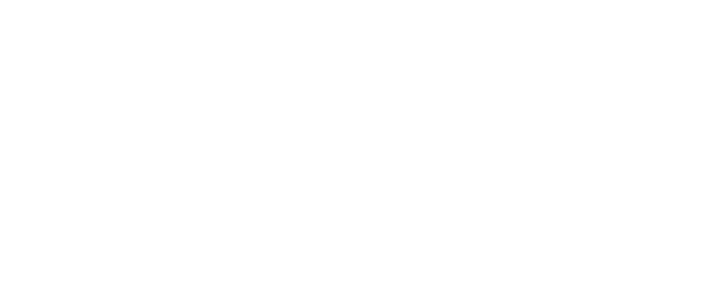
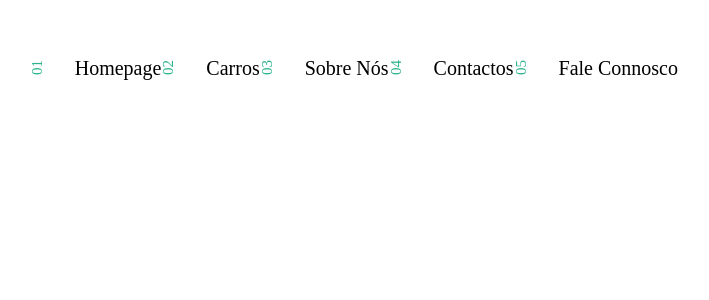
Before and after one commit to NunoPereiraSousa/moitascar, a Vue app: page / in a window 1280 px wide. Shown: the top 300 px of the page, without its empty margins (560-1269 px from the left). Built offline with nearby package versions, Linux system fonts and the light colour scheme.

Commit message:
Started ipadPro + navbar

```diff
--- a/css/style.css
+++ b/css/style.css
@@ -288,4 +288,35 @@
     margin: 1.875rem 0;
   }
 }
+
+.header__desktop {
+  width: 100%;
+}
+
+.header__desktop__links h5 {
+  font-size: 0.9375rem;
+  margin-right: 1.875rem;
+  -webkit-transform: rotate(-90deg);
+          transform: rotate(-90deg);
+  font-weight: 400;
+  color: #2cb28d;
+}
+
+@media (max-width: 23.375em) {
+  .header__desktop__links h5 {
+    margin: 0.75rem 1.875rem 0.75rem 0;
+  }
+}
+
+.header__desktop__links h3 {
+  font-weight: 500;
+  font-size: 1.25rem;
+}
+
+@media (max-width: 23.375em) {
+  .header__desktop__links h3 {
+    font-size: 1.125rem;
+    margin: 0.75rem 0;
+  }
+}
 /*# sourceMappingURL=style.css.map */
--- a/scss/_header.scss
+++ b/scss/_header.scss
@@ -187,4 +187,32 @@
       }
     }
   }
+
+  &__desktop {
+    width: 100%;
+
+    &__links {
+      h5 {
+        font-size: $_15px;
+        margin-right: $_30px;
+        transform: rotate(-90deg);
+        font-weight: 400;
+        color: $green;
+
+        @include breakpoint-down(phone) {
+          margin: 0.75rem $_30px 0.75rem 0;
+        }
+      }
+
+      h3 {
+        font-weight: 500;
+        font-size: $_20px;
+
+        @include breakpoint-down(phone) {
+          font-size: $_18px;
+          margin: 0.75rem 0;
+        }
+      }
+    }
+  }
 }
--- a/src/components/Header.vue
+++ b/src/components/Header.vue
@@ -40,7 +40,28 @@
         </div>
       </div>
     </div>
-    <div class="header__desktop hide-for-mobile"></div>
+    <div class="header__desktop hide-for-mobile flex flex-ai-c flex-jc-fe">
+      <div class="header__desktop__links flex flex-ai-c">
+        <h5>01</h5>
+        <h3>Homepage</h3>
+      </div>
+      <div class="header__desktop__links flex flex-ai-c">
+        <h5>02</h5>
+        <h3>Carros</h3>
+      </div>
+      <div class="header__desktop__links flex flex-ai-c">
+        <h5>03</h5>
+        <h3>Sobre Nós</h3>
+      </div>
+      <div class="header__desktop__links flex flex-ai-c">
+        <h5>04</h5>
+        <h3>Contactos</h3>
+      </div>
+      <div class="header__desktop__links flex flex-ai-c">
+        <h5>05</h5>
+        <h3>Fale Connosco</h3>
+      </div>
+    </div>
   </nav>
 </template>
 
```
Also changed, not shown: 1 other file (tests, documents, lock files or other folders).
